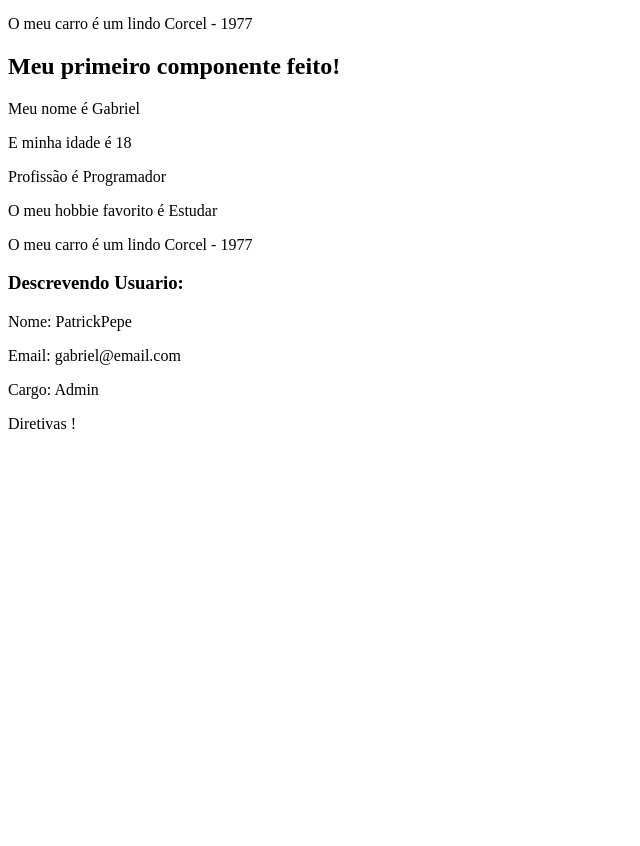
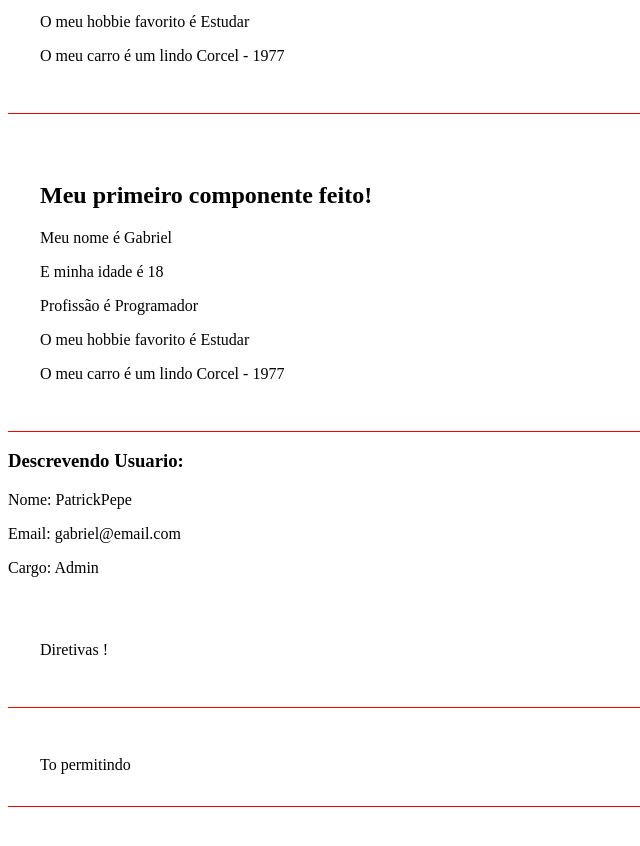
Before and after one commit to GabrielDz27/Angular-estudo, an Angular app in the folder estudo-1/: page / in a window 1280 px wide. Shown: the part 320-1166 px from the top of the page, without its empty margins (0-640 px from the left). Before the commit the page ends 800 px from the top, so only its background shows below. Built offline with nearby package versions, Linux system fonts and the light colour scheme.

Commit message:
05022025

```diff
--- a/estudo-1/src/app/app.component.html
+++ b/estudo-1/src/app/app.component.html
@@ -9,3 +9,4 @@
 <app-first-component></app-first-component>
 <app-parent-data [name]="userName" [userData]="userData"></app-parent-data>
 <app-directives></app-directives>
+<app-if-render></app-if-render>
--- a/estudo-1/src/app/app.component.ts
+++ b/estudo-1/src/app/app.component.ts
@@ -3,11 +3,12 @@ import { RouterOutlet } from '@angular/router';
 import { FirstComponentComponent } from './components/first-component/first-component.component';
 import { ParentDataComponent } from './componentes/parent-data/parent-data.component';
 import { DirectivesComponent } from './componentes/directives/directives.component';
+import { IfRenderComponent } from "./componentes/if-render/if-render.component";
 
 @Component({
   selector: 'app-root',
   standalone: true,
-  imports: [RouterOutlet, FirstComponentComponent, ParentDataComponent, DirectivesComponent],
+  imports: [RouterOutlet, FirstComponentComponent, ParentDataComponent, DirectivesComponent, IfRenderComponent],
   templateUrl: './app.component.html',
   styleUrl: './app.component.css'
 })
--- a/estudo-1/src/app/app.routes.ts
+++ b/estudo-1/src/app/app.routes.ts
@@ -2,9 +2,11 @@ import { Routes } from '@angular/router';
 import { FirstComponentComponent } from './components/first-component/first-component.component';
 import { ParentDataComponent } from './componentes/parent-data/parent-data.component';
 import { DirectivesComponent } from './componentes/directives/directives.component';
+import { IfRenderComponent } from './componentes/if-render/if-render.component';
+
 export const routes: Routes = [
  {path:'', component: FirstComponentComponent},
  {path:'ParentData', component: ParentDataComponent},
  {path:'DirectivesComponent', component: DirectivesComponent},
-
+ {path:'IfRenderComponent', component: IfRenderComponent},
 ];
--- a/estudo-1/src/app/componentes/directives/directives.component.html
+++ b/estudo-1/src/app/componentes/directives/directives.component.html
@@ -1 +1,5 @@
-<p > Diretivas !</p>
+
+<div class="class">
+  <p  > Diretivas !</p>
+
+</div>
--- a/estudo-1/src/app/componentes/directives/directives.component.ts
+++ b/estudo-1/src/app/componentes/directives/directives.component.ts
@@ -7,6 +7,7 @@ import { Component } from '@angular/core';
   styleUrl: './directives.component.css'
 })
 export class DirectivesComponent {
-
-
+size = 40;
+font ='Arial';
+  color='Red';
 }
--- /dev/null
+++ b/estudo-1/src/app/componentes/if-render/if-render.component.html
@@ -0,0 +1,5 @@
+<div class="class">
+  <div >
+    To permitindo
+  </div>
+</div>
--- /dev/null
+++ b/estudo-1/src/app/componentes/if-render/if-render.component.ts
@@ -0,0 +1,11 @@
+import { Component } from '@angular/core';
+
+@Component({
+  selector: 'app-if-render',
+  imports: [],
+  templateUrl: './if-render.component.html',
+  styleUrl: './if-render.component.css'
+})
+export class IfRenderComponent {
+  canShow = true;
+}
--- a/estudo-1/src/app/componentes/parent-data/parent-data.component.html
+++ b/estudo-1/src/app/componentes/parent-data/parent-data.component.html
@@ -1,4 +1,6 @@
-<h3>Descrevendo Usuario:</h3>
+<div calss="class">
+  <h3>Descrevendo Usuario:</h3>
 <p>Nome: {{name}} </p>
 <p>Email: {{userData.email}}</p>
 <p>Cargo: {{userData.role}}</p>
+</div>
--- a/estudo-1/src/app/components/first-component/first-component.component.html
+++ b/estudo-1/src/app/components/first-component/first-component.component.html
@@ -1,7 +1,10 @@
-<h2>Meu primeiro componente feito!</h2>
+<div class="class">
+
+  <h2>Meu primeiro componente feito!</h2>
 
 <p>Meu nome é {{ name }}</p>
 <p>E minha idade é {{ age }}</p>
 <p>Profissão é {{ job }}</p>
 <p>O meu hobbie favorito é {{ hobbies[1] }}</p>
 <p>O meu carro é um lindo {{ car.name }} - {{ car.year}}</p>
+</div>
--- a/estudo-1/src/styles.css
+++ b/estudo-1/src/styles.css
@@ -1 +1,10 @@
-/* You can add global styles to this file, and also import other style files */
+body {
+  padding-bottom: 500px;
+
+}
+
+.class {
+  border-bottom: 1px solid red;
+  padding: 2em;
+  margin-bottom: 1em;
+  }
```
Also changed, not shown: estudo-1/src/app/componentes/if-render/if-render.component.css (added), 1 other file (tests, documents, lock files or other folders).
